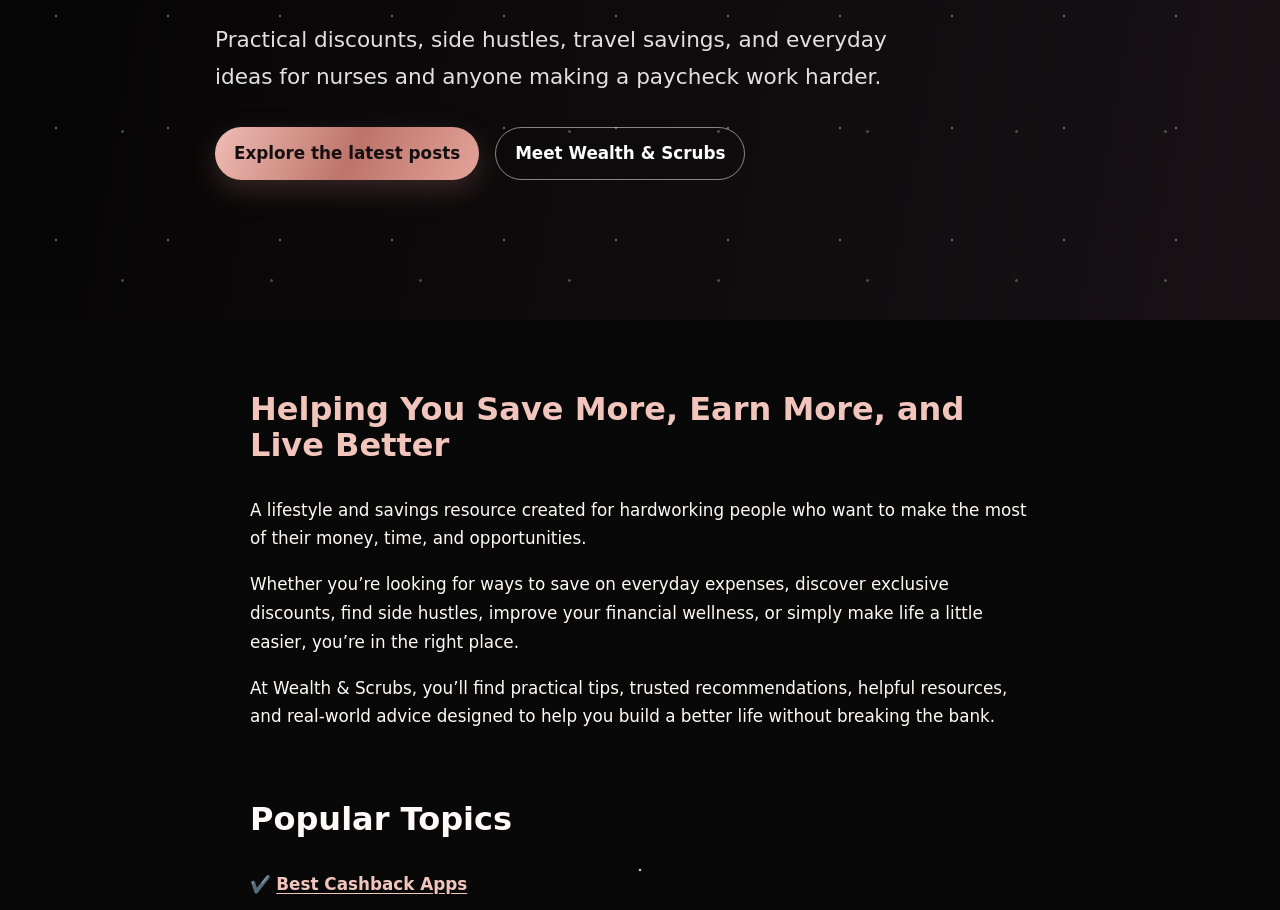
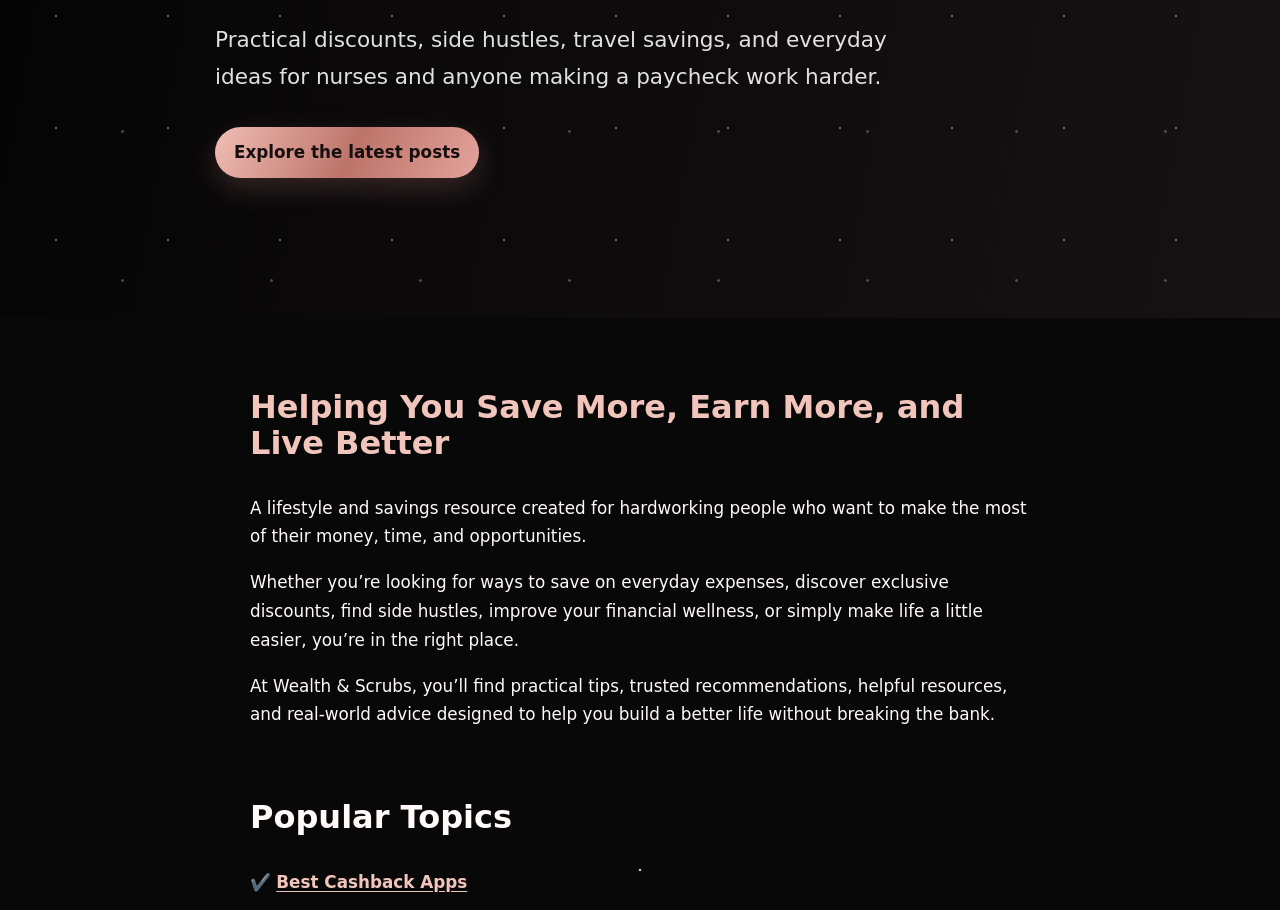
Before and after one commit to wealthandscrubs/wealth-and-scrubs, an Eleventy site: page src/pages/home.html in a window 1280 px wide. Shown: the part 1130-2040 px from the top of the page. Built offline with nearby package versions, Linux system fonts and the light colour scheme; Eleventy itself is replaced by a stand-in of ours; files that its build step writes are made by us from their sources; what cheerio would draw is missing.

Commit message:
Remove About button from homepage hero

```diff
--- a/src/_includes/layouts/page.njk
+++ b/src/_includes/layouts/page.njk
@@ -11,7 +11,6 @@
         <p>Practical discounts, side hustles, travel savings, and everyday ideas for nurses and anyone making a paycheck work harder.</p>
         <div class="hero-actions">
           <a class="primary-button" href="/blog/">Explore the latest posts</a>
-          <a class="text-button" href="/about/">Meet Wealth & Scrubs</a>
         </div>
       </div>
     </header>
```
